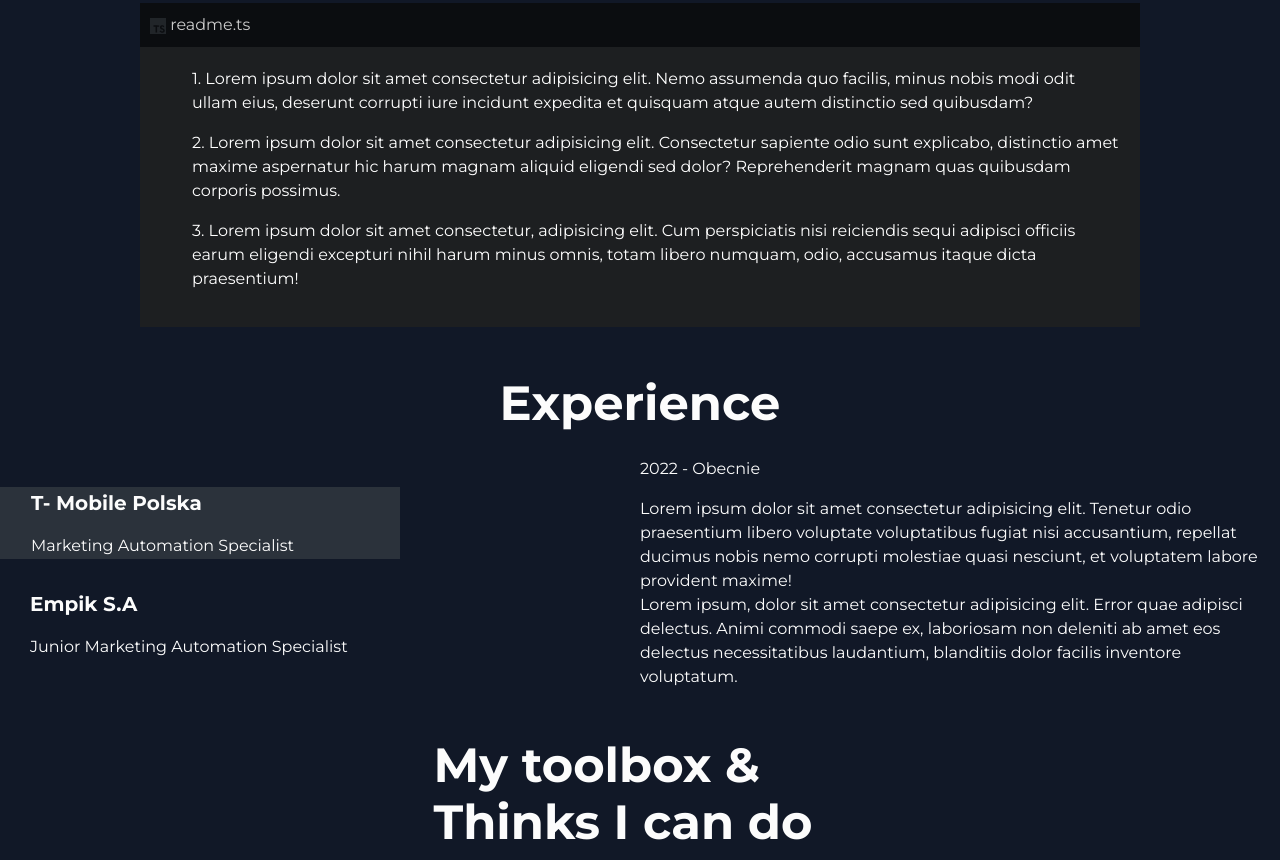
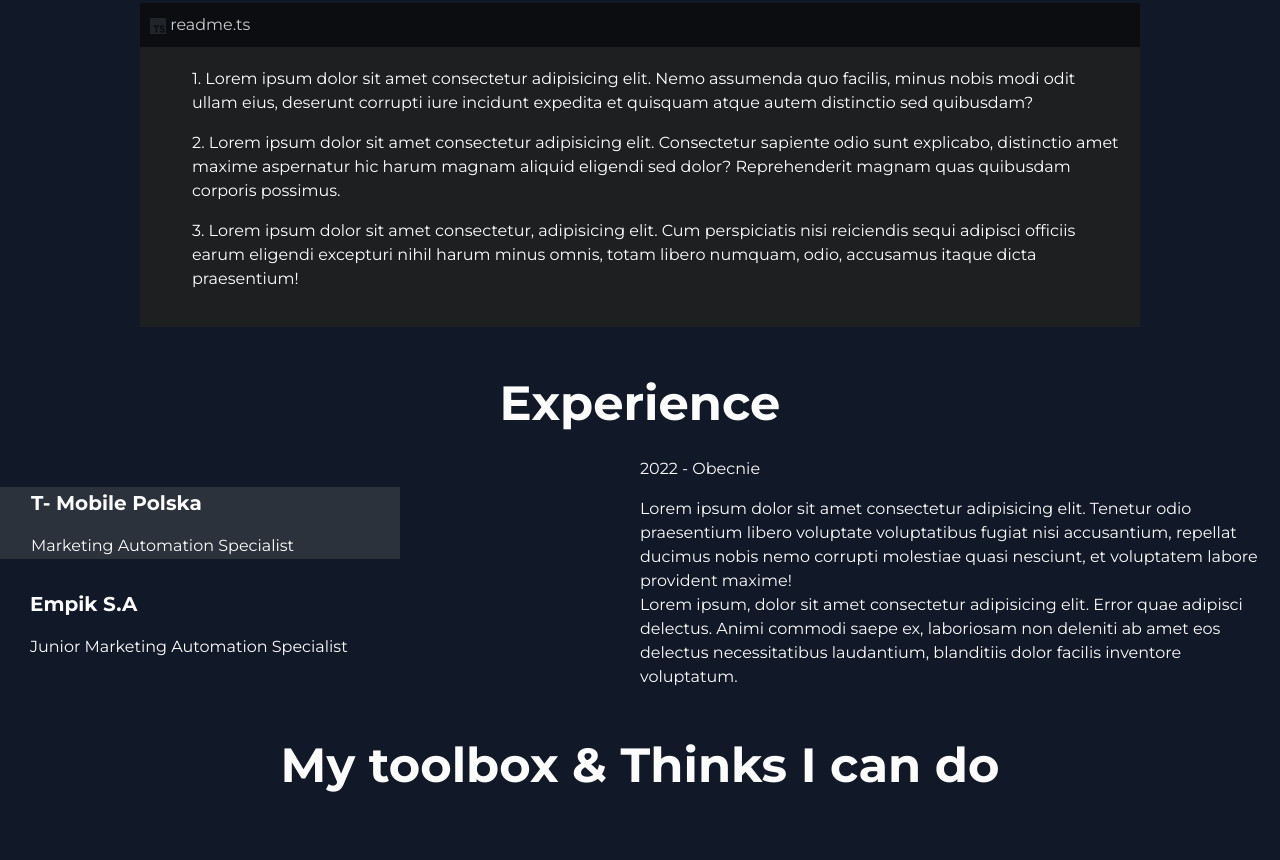
Before and after one commit to AdrianFilinski/Portfolio-Page, a plain HTML site: page index.html in a window 1280 px wide. Shown: the part 567-1427 px from the top of the page. After the commit the page ends 1369 px from the top, so only its background shows below. Drawn offline with nearby package versions, Linux system fonts and the light colour scheme.

Commit message:
added toolbox class

```diff
--- a/index.html
+++ b/index.html
@@ -103,7 +103,7 @@
                     laudantium, blanditiis dolor facilis inventore voluptatum.</div>
             </div>
         </section>
-        <section>
+        <section class="toolbox">
             <h2>My toolbox & Thinks I can do</h2>
         </section>
 
--- a/sass/main.scss
+++ b/sass/main.scss
@@ -172,7 +172,6 @@ h2 {
 	font-size: 3rem;
 	font-weight: bold;
 	color: rgb(252, 252, 252);
-	max-width: 413px;
 }
 
 .active {
@@ -180,3 +179,9 @@ h2 {
 	border: 1px solid rgba(43, 50, 59);
 	max-width: 400px;
 }
+
+.toolbox {
+	display: flex;
+	justify-content: center;
+	align-items: center;
+}
```
Also changed, not shown: css/main.css, 1 other file.
